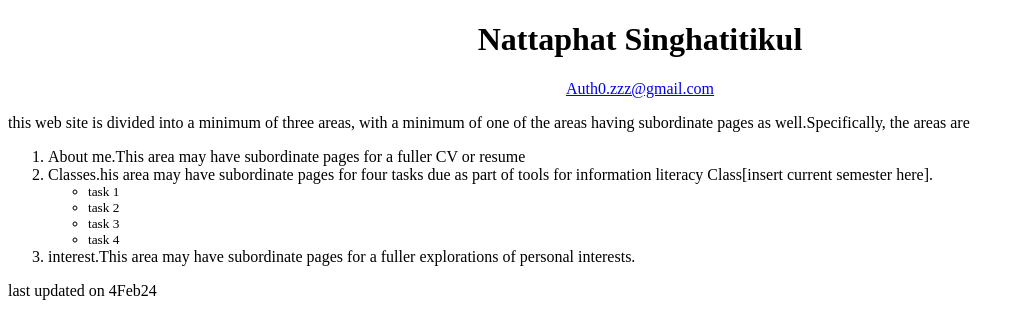
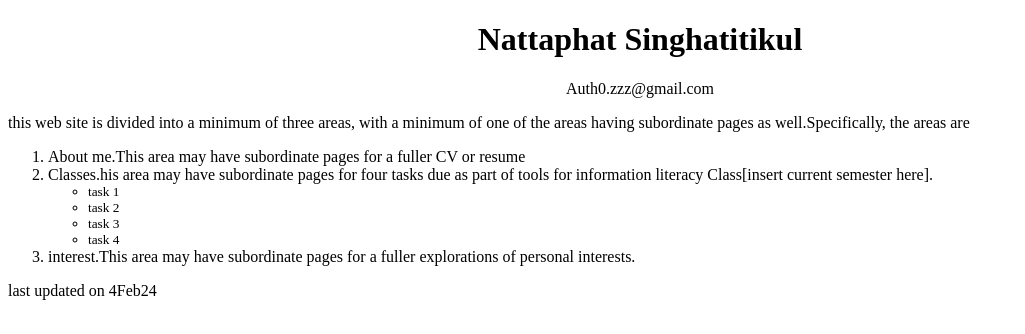
Before and after one commit to raidiizx/ex-1.github.io, a plain HTML site: page index.html in a window 1280 px wide. Shown: the whole page, without its empty margins (0-1025 px from the left). Drawn offline with Linux system fonts and the light colour scheme.

Commit message:
fixed mail

```diff
--- a/index.html
+++ b/index.html
@@ -17,10 +17,9 @@
     </header>
 
     <section>
-        <p>
-        <div style="text-align: center;">
-            <a href="mailto:Auth0.zzz@gmail.com">Auth0.zzz@gmail.com</a>
-        </div>
+        <p><div style="text-align: center;">
+            Auth0.zzz@gmail.com
+            </div>
         </p>
     </section>
 
```
